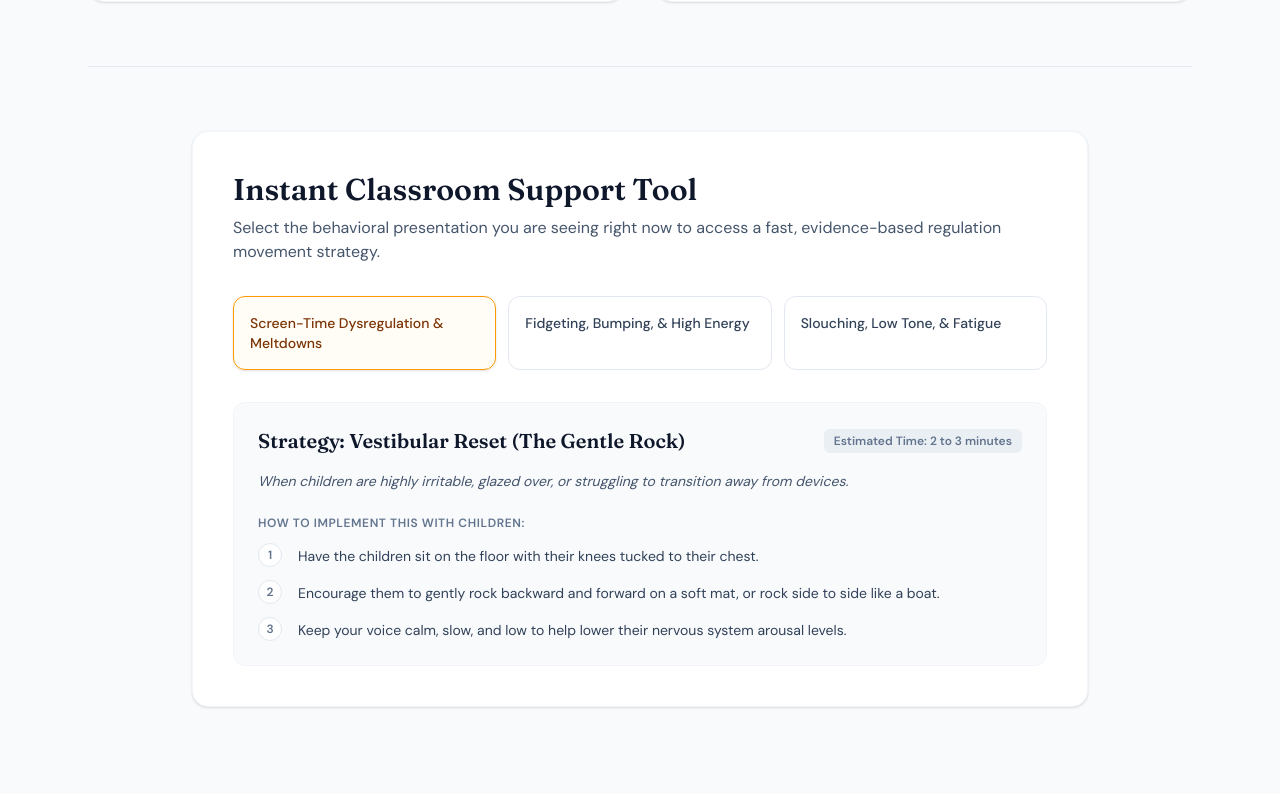
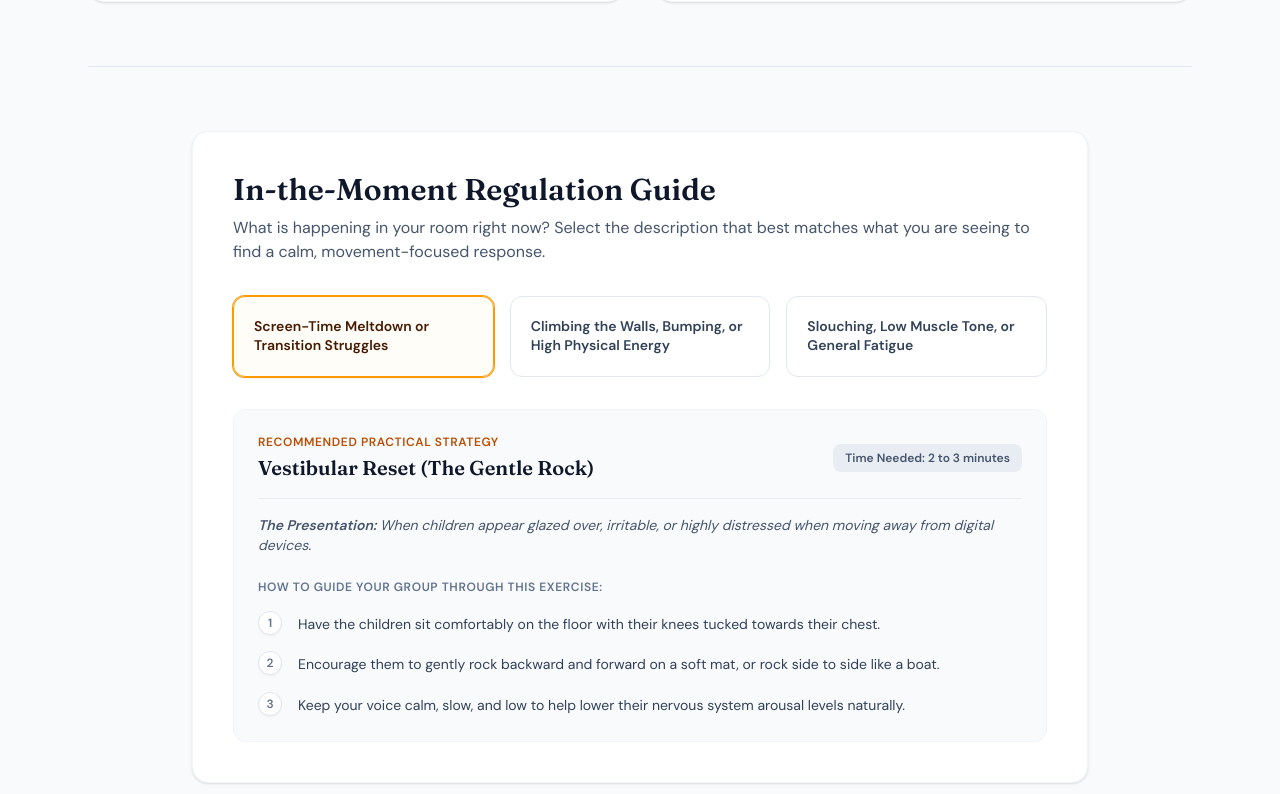
Before and after one commit to developmentalhub/allied-health-assistant-course, a Next.js app: page / in a window 1280 px wide. Shown: the part 846-1640 px from the top of the page. Built offline with nearby package versions, Linux system fonts and the light colour scheme; no server answers.

Commit message:
upgrade to australian spelling and enhance the educator support tool copy

```diff
--- a/app/page.tsx
+++ b/app/page.tsx
@@ -2,52 +2,52 @@
 
 import React, { useState } from 'react';
 
-// Define the behaviors and practical movement strategies for overwhelmed educators
-const BEHAVIOR_STRATEGIES = [
+// Define real-world classroom situations using a supportive, educational voice
+const BEHAVIOUR_STRATEGIES = [
   {
     id: 'dysregulated',
-    label: 'Screen-Time Dysregulation & Meltdowns',
-    description: 'When children are highly irritable, glazed over, or struggling to transition away from devices.',
+    label: 'Screen-Time Meltdown or Transition Struggles',
+    situation: 'When children appear glazed over, irritable, or highly distressed when moving away from digital devices.',
     strategy: 'Vestibular Reset (The Gentle Rock)',
     actionSteps: [
-      'Have the children sit on the floor with their knees tucked to their chest.',
+      'Have the children sit comfortably on the floor with their knees tucked towards their chest.',
       'Encourage them to gently rock backward and forward on a soft mat, or rock side to side like a boat.',
-      'Keep your voice calm, slow, and low to help lower their nervous system arousal levels.'
+      'Keep your voice calm, slow, and low to help lower their nervous system arousal levels naturally.'
     ],
     duration: '2 to 3 minutes'
   },
   {
     id: 'fidgety',
-    label: 'Fidgeting, Bumping, & High Energy',
-    description: 'When children are constantly moving, touching others, or seeking physical input.',
+    label: 'Climbing the Walls, Bumping, or High Physical Energy',
+    situation: 'When children are constantly moving, seeking physical contact, or struggling to respect personal space boundaries.',
     strategy: 'Proprioceptive Heavy Work (Wall Pushes)',
     actionSteps: [
-      'Ask the children to place both hands flat against a sturdy wall.',
+      'Ask the children to place both hands flat against a sturdy, safe classroom wall.',
       'Instruct them to push as hard as they can for 10 seconds, as if they are trying to push the wall into the next room.',
-      'Relax for 5 seconds, then repeat 3 times to provide deep muscle feedback.'
+      'Relax for 5 seconds, then repeat 3 times to provide deep muscle and joint feedback that grounds their system.'
     ],
     duration: '1 to 2 minutes'
   },
   {
     id: 'slouching',
-    label: 'Slouching, Low Tone, & Fatigue',
-    description: 'When children appear floppy, lack core stability, or lean heavily on tables and peers.',
+    label: 'Slouching, Low Muscle Tone, or General Fatigue',
+    situation: 'When children appear floppy, lack core stability, or lean heavily on tables, chairs, and peers during floor time.',
     strategy: 'Core Activation (The Starfish Stretch)',
     actionSteps: [
-      'Have the children stand up tall with wide spaces between each other.',
-      'Reach arms and legs out wide like a starfish, holding the position for 5 seconds.',
-      'Curl inward tightly like a ball, then release back out to activate core stabilizers.'
+      'Have the children stand up tall with wide spaces between each other so they feel safe.',
+      'Reach arms and legs out wide like a starfish, holding the stable position for 5 seconds.',
+      'Curl inward tightly like a small ball, then release back out to gently activate core postural stabilizers.'
     ],
     duration: '2 minutes'
   }
 ];
 
 export default function Home() {
-  // State to track which behavior an educator has selected
-  const [selectedBehavior, setSelectedBehavior] = useState(BEHAVIOR_STRATEGIES[0].id);
+  // State to track which classroom situation an educator has selected
+  const [selectedSituation, setSelectedSituation] = useState(BEHAVIOUR_STRATEGIES[0].id);
 
   // Find the active strategy details based on selection
-  const activeStrategy = BEHAVIOR_STRATEGIES.find(b => b.id === selectedBehavior) || BEHAVIOR_STRATEGIES[0];
+  const activeStrategy = BEHAVIOUR_STRATEGIES.find(b => b.id === selectedSituation) || BEHAVIOUR_STRATEGIES[0];
 
   return (
     <div className="min-h-screen bg-slate-50 text-slate-800 antialiased">
@@ -59,7 +59,7 @@ export default function Home() {
             The Allied Health & Educator Resource Academy
           </h1>
           <p className="text-lg md:text-xl text-slate-600 max-w-2xl mx-auto leading-relaxed">
-            Practical, movement-based strategies to support child self-regulation, reducing the overwhelm of modern classroom behaviors.
+            Practical, movement-based strategies to support child self-regulation, reducing the overwhelm of modern classroom behaviours.
           </p>
         </div>
       </header>
@@ -80,7 +80,7 @@ export default function Home() {
                 Clinical Strategy Delivery
               </h2>
               <p className="text-slate-600 leading-relaxed mb-6">
-                Bridge the gap between formal therapy plans and classroom routines. Access structured pediatric milestone trackers, documentation frameworks, and primitive reflex integration tools.
+                Bridge the gap between formal therapy plans and classroom routines. Access structured paediatric milestone trackers, documentation frameworks, and primitive reflex integration tools.
               </p>
 
               {/* Free Resource Preview Box */}
@@ -124,7 +124,7 @@ export default function Home() {
             </div>
 
             <a
-              href="#behavior-selector"
+              href="#situation-selector"
               className="w-full bg-amber-600 text-white font-medium py-3 px-4 rounded-xl hover:bg-amber-700 active:bg-amber-800 transition text-center shadow-sm"
             >
               Explore Classroom Tools Below
@@ -135,56 +135,62 @@ export default function Home() {
 
         <hr className="border-slate-200 mb-16" />
 
-        {/* Integrated Joyful Educator Interactive Tool Section */}
-        <section id="behavior-selector" className="max-w-4xl mx-auto bg-white rounded-2xl shadow-sm border border-slate-100 p-6 md:p-10">
+        {/* Improved In-the-Moment Regulation Guide */}
+        <section id="situation-selector" className="max-w-4xl mx-auto bg-white rounded-2xl shadow-sm border border-slate-100 p-6 md:p-10">
           <div className="mb-8">
             <h2 className="text-2xl md:text-3xl font-bold text-slate-900 mb-2">
-              Instant Classroom Support Tool
+              In-the-Moment Regulation Guide
             </h2>
             <p className="text-slate-600">
-              Select the behavioral presentation you are seeing right now to access a fast, evidence-based regulation movement strategy.
+              What is happening in your room right now? Select the description that best matches what you are seeing to find a calm, movement-focused response.
             </p>
           </div>
 
-          <div className="grid md:grid-cols-3 gap-3 mb-8">
-            {BEHAVIOR_STRATEGIES.map((item) => (
+          {/* Large, welcoming selection cards */}
+          <div className="grid md:grid-cols-3 gap-4 mb-8">
+            {BEHAVIOUR_STRATEGIES.map((item) => (
               <button
                 key={item.id}
-                onClick={() => setSelectedBehavior(item.id)}
-                className={`p-4 text-left rounded-xl border font-medium transition text-sm flex flex-col justify-between ${
-                  selectedBehavior === item.id
-                    ? 'border-amber-500 bg-amber-50/50 text-amber-900 shadow-sm'
-                    : 'border-slate-200 bg-white text-slate-700 hover:border-slate-300'
+                onClick={() => setSelectedSituation(item.id)}
+                className={`p-5 text-left rounded-xl border transition flex flex-col justify-between h-full ${
+                  selectedSituation === item.id
+                    ? 'border-amber-500 bg-amber-50/40 text-amber-950 shadow-sm ring-1 ring-amber-500'
+                    : 'border-slate-200 bg-white text-slate-700 hover:border-slate-300 hover:bg-slate-50/50'
                 }`}
               >
-                <span>{item.label}</span>
+                <span className="font-semibold text-sm leading-snug">{item.label}</span>
               </button>
             ))}
           </div>
 
-          {/* Render Active Regulation Strategy */}
+          {/* Interactive Strategy Display Panel */}
           <div className="bg-slate-50 rounded-xl p-6 border border-slate-100">
-            <div className="flex flex-wrap items-center justify-between gap-2 mb-4">
-              <h3 className="text-xl font-bold text-slate-900">
-                Strategy: {activeStrategy.strategy}
-              </h3>
-              <span className="text-xs font-semibold text-slate-500 bg-slate-200/60 px-2.5 py-1 rounded-md">
-                Estimated Time: {activeStrategy.duration}
+            <div className="flex flex-wrap items-center justify-between gap-4 mb-4 pb-4 border-b border-slate-200/60">
+              <div>
+                <span className="text-xs font-bold uppercase tracking-wider text-amber-700 block mb-1">
+                  Recommended Practical Strategy
+                </span>
+                <h3 className="text-xl font-bold text-slate-900">
+                  {activeStrategy.strategy}
+                </h3>
+              </div>
+              <span className="text-xs font-semibold text-slate-600 bg-slate-200/70 px-3 py-1.5 rounded-lg">
+                Time Needed: {activeStrategy.duration}
               </span>
             </div>
 
             <p className="text-sm text-slate-600 italic mb-6">
-              {activeStrategy.description}
+              <strong>The Presentation:</strong> {activeStrategy.situation}
             </p>
 
-            <h4 className="text-xs font-bold uppercase tracking-wider text-slate-500 mb-3">
-              How to implement this with children:
+            <h4 className="text-xs font-bold uppercase tracking-wider text-slate-500 mb-4">
+              How to guide your group through this exercise:
             </h4>
 
-            <ol className="space-y-3">
+            <ol className="space-y-4">
               {activeStrategy.actionSteps.map((step, index) => (
                 <li key={index} className="flex gap-4 text-slate-700 leading-relaxed text-sm">
-                  <span className="shrink-0 w-6 h-6 rounded-full bg-white border border-slate-200 flex items-center justify-center font-semibold text-xs text-slate-500">
+                  <span className="shrink-0 w-6 h-6 rounded-full bg-white border border-slate-200 flex items-center justify-center font-bold text-xs text-slate-500 shadow-xs">
                     {index + 1}
                   </span>
                   <span className="pt-0.5">{step}</span>
```
